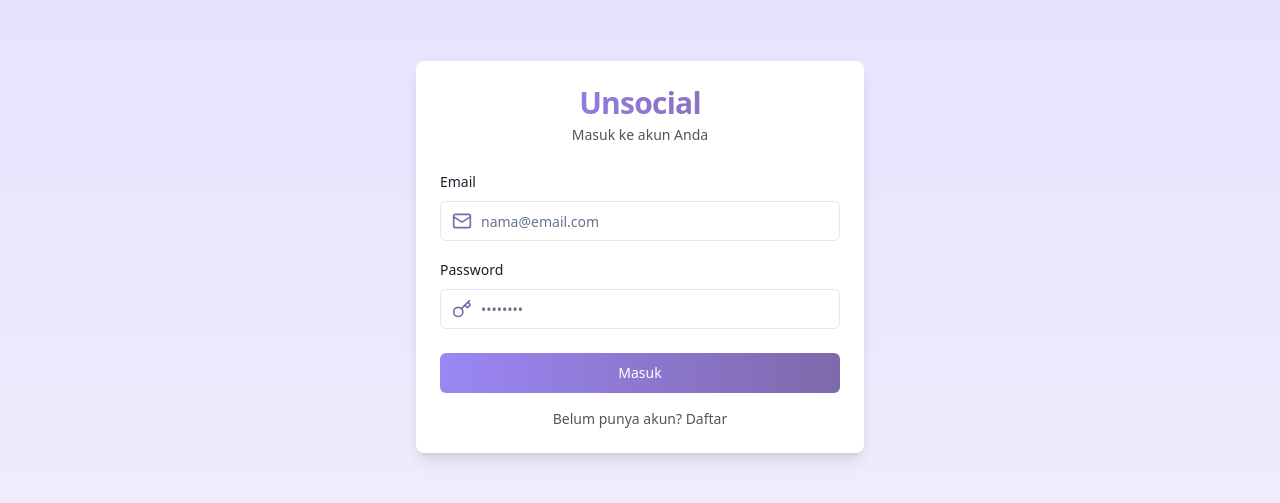
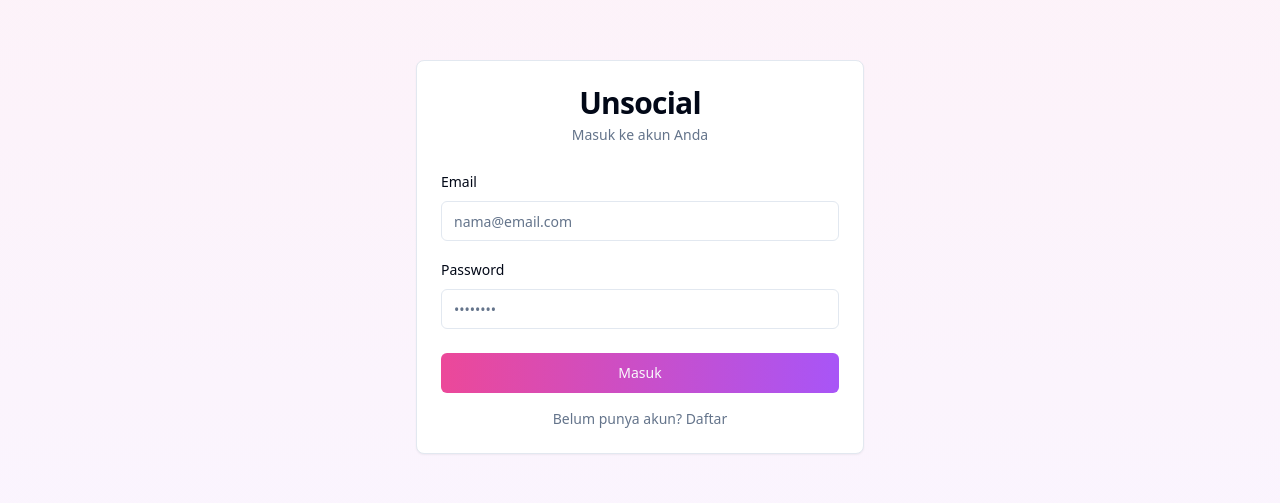
Before and after one commit to hartadiekop/unsocial-beta, a React (Vite) app: page /auth in a window 1280 px wide. Shown: the part 143-646 px from the top of the page. Built offline with nearby package versions, Linux system fonts and the light colour scheme.

Commit message:
Reverted to edit 8f370925-e913-49e3-9c2d-bf6a794037e6: "Update codebase with latest changes
This commit includes various updates and modifications to the existing codebase as per the latest requirements.
[skip gpt_engineer]"

```diff
--- a/src/pages/Auth.tsx
+++ b/src/pages/Auth.tsx
@@ -6,7 +6,6 @@ import { Label } from "@/components/ui/label";
 import { useToast } from "@/hooks/use-toast";
 import { supabase } from "@/integrations/supabase/client";
 import { Card, CardContent, CardDescription, CardFooter, CardHeader, CardTitle } from "@/components/ui/card";
-import { Mail, Key, User, Phone } from "lucide-react";
 
 const Auth = () => {
   const [isLoading, setIsLoading] = useState(false);
@@ -18,48 +17,12 @@ const Auth = () => {
   const navigate = useNavigate();
   const { toast } = useToast();
 
-  const validateForm = () => {
-    if (!email || !password) {
-      toast({
-        variant: "destructive",
-        title: "Error",
-        description: "Email dan password harus diisi",
-      });
-      return false;
-    }
-
-    if (isSignUp && (!fullName || !whatsapp)) {
-      toast({
-        variant: "destructive",
-        title: "Error",
-        description: "Semua field harus diisi untuk pendaftaran",
-      });
-      return false;
-    }
-
-    if (password.length < 6) {
-      toast({
-        variant: "destructive",
-        title: "Error",
-        description: "Password minimal 6 karakter",
-      });
-      return false;
-    }
-
-    return true;
-  };
-
   const handleAuth = async (e: React.FormEvent) => {
     e.preventDefault();
-
-    if (!validateForm()) return;
-
     setIsLoading(true);
-    console.log("Starting authentication process...");
 
     try {
       if (isSignUp) {
-        console.log("Attempting signup...");
         const { data: authData, error: signUpError } = await supabase.auth.signUp({
           email,
           password,
@@ -72,7 +35,7 @@ const Auth = () => {
 
         if (signUpError) throw signUpError;
 
-        console.log("Signup successful, creating profile...");
+        // Create profile after successful signup
         if (authData.user) {
           const { error: profileError } = await supabase
             .from("profiles")
@@ -85,7 +48,6 @@ const Auth = () => {
             ]);
 
           if (profileError) throw profileError;
-          console.log("Profile created successfully");
         }
 
         toast({
@@ -93,17 +55,14 @@ const Auth = () => {
           description: "Silakan cek email Anda untuk verifikasi.",
         });
       } else {
-        console.log("Attempting login...");
         const { error } = await supabase.auth.signInWithPassword({
           email,
           password,
         });
         if (error) throw error;
-        console.log("Login successful");
         navigate("/");
       }
     } catch (error: any) {
-      console.error("Authentication error:", error);
       toast({
         variant: "destructive",
         title: "Error",
@@ -115,13 +74,13 @@ const Auth = () => {
   };
 
   return (
-    <div className="min-h-screen flex items-center justify-center bg-gradient-to-b from-[#E5DEFF] to-[#F1F0FB] p-4">
-      <Card className="w-full max-w-md shadow-lg border-0">
+    <div className="min-h-screen flex items-center justify-center bg-gradient-to-b from-pink-50 to-purple-50 p-4">
+      <Card className="w-full max-w-md">
         <CardHeader className="space-y-1 text-center">
-          <CardTitle className="text-3xl font-bold tracking-tight bg-gradient-to-r from-[#9b87f5] to-[#7E69AB] bg-clip-text text-transparent">
+          <CardTitle className="text-3xl font-bold tracking-tight">
             Unsocial
           </CardTitle>
-          <CardDescription className="text-[#555555]">
+          <CardDescription className="text-muted-foreground">
             {isSignUp ? "Buat akun baru" : "Masuk ke akun Anda"}
           </CardDescription>
         </CardHeader>
@@ -130,9 +89,7 @@ const Auth = () => {
             {isSignUp && (
               <>
                 <div className="space-y-2">
-                  <Label htmlFor="fullName" className="text-[#1A1F2C]">Nama Lengkap</Label>
-                  <div className="relative">
-                    <User className="absolute left-3 top-2.5 h-5 w-5 text-[#7E69AB]" />
+                  <Label htmlFor="fullName">Nama Lengkap</Label>
                   <Input
                     id="fullName"
                     type="text"
@@ -140,14 +97,10 @@ const Auth = () => {
                     onChange={(e) => setFullName(e.target.value)}
                     required
                     placeholder="Nama lengkap Anda"
-                      className="pl-10"
                   />
                 </div>
-                </div>
                 <div className="space-y-2">
-                  <Label htmlFor="whatsapp" className="text-[#1A1F2C]">Nomor WhatsApp</Label>
-                  <div className="relative">
-                    <Phone className="absolute left-3 top-2.5 h-5 w-5 text-[#7E69AB]" />
+                  <Label htmlFor="whatsapp">Nomor WhatsApp</Label>
                   <Input
                     id="whatsapp"
                     type="tel"
@@ -155,16 +108,12 @@ const Auth = () => {
                     onChange={(e) => setWhatsapp(e.target.value)}
                     required
                     placeholder="Contoh: +628123456789"
-                      className="pl-10"
                   />
-                  </div>
                 </div>
               </>
             )}
             <div className="space-y-2">
-              <Label htmlFor="email" className="text-[#1A1F2C]">Email</Label>
-              <div className="relative">
-                <Mail className="absolute left-3 top-2.5 h-5 w-5 text-[#7E69AB]" />
+              <Label htmlFor="email">Email</Label>
               <Input
                 id="email"
                 type="email"
@@ -172,14 +121,10 @@ const Auth = () => {
                 onChange={(e) => setEmail(e.target.value)}
                 required
                 placeholder="nama@email.com"
-                  className="pl-10"
               />
             </div>
-            </div>
             <div className="space-y-2">
-              <Label htmlFor="password" className="text-[#1A1F2C]">Password</Label>
-              <div className="relative">
-                <Key className="absolute left-3 top-2.5 h-5 w-5 text-[#7E69AB]" />
+              <Label htmlFor="password">Password</Label>
               <Input
                 id="password"
                 type="password"
@@ -187,15 +132,13 @@ const Auth = () => {
                 onChange={(e) => setPassword(e.target.value)}
                 required
                 placeholder="••••••••"
-                  className="pl-10"
               />
-              </div>
             </div>
           </CardContent>
           <CardFooter className="flex flex-col space-y-4">
             <Button
               type="submit"
-              className="w-full bg-gradient-to-r from-[#9b87f5] to-[#7E69AB] hover:from-[#8B77E5] hover:to-[#6E599B] text-white font-medium py-2 px-4 rounded-md transition-all duration-200 ease-in-out transform hover:scale-[1.02]"
+              className="w-full bg-gradient-to-r from-pink-500 to-purple-500 hover:from-pink-600 hover:to-purple-600"
               disabled={isLoading}
             >
               {isLoading ? "Loading..." : isSignUp ? "Daftar" : "Masuk"}
@@ -203,7 +146,7 @@ const Auth = () => {
             <button
               type="button"
               onClick={() => setIsSignUp(!isSignUp)}
-              className="text-sm text-[#555555] hover:text-[#7E69AB] transition-colors"
+              className="text-sm text-muted-foreground hover:text-primary hover:underline"
             >
               {isSignUp
                 ? "Sudah punya akun? Masuk"
```
Lines whose indentation alone changed are shown as unchanged.
